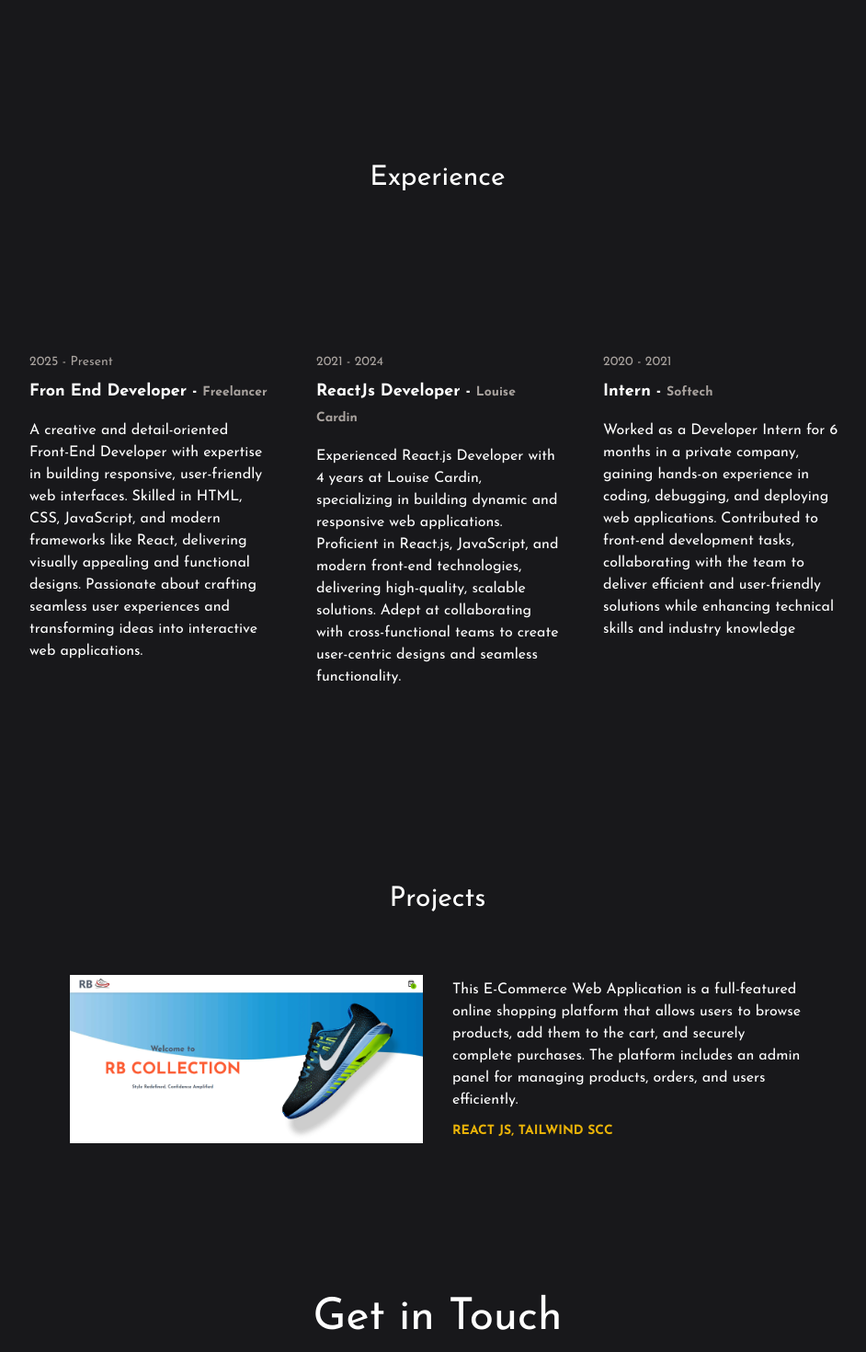
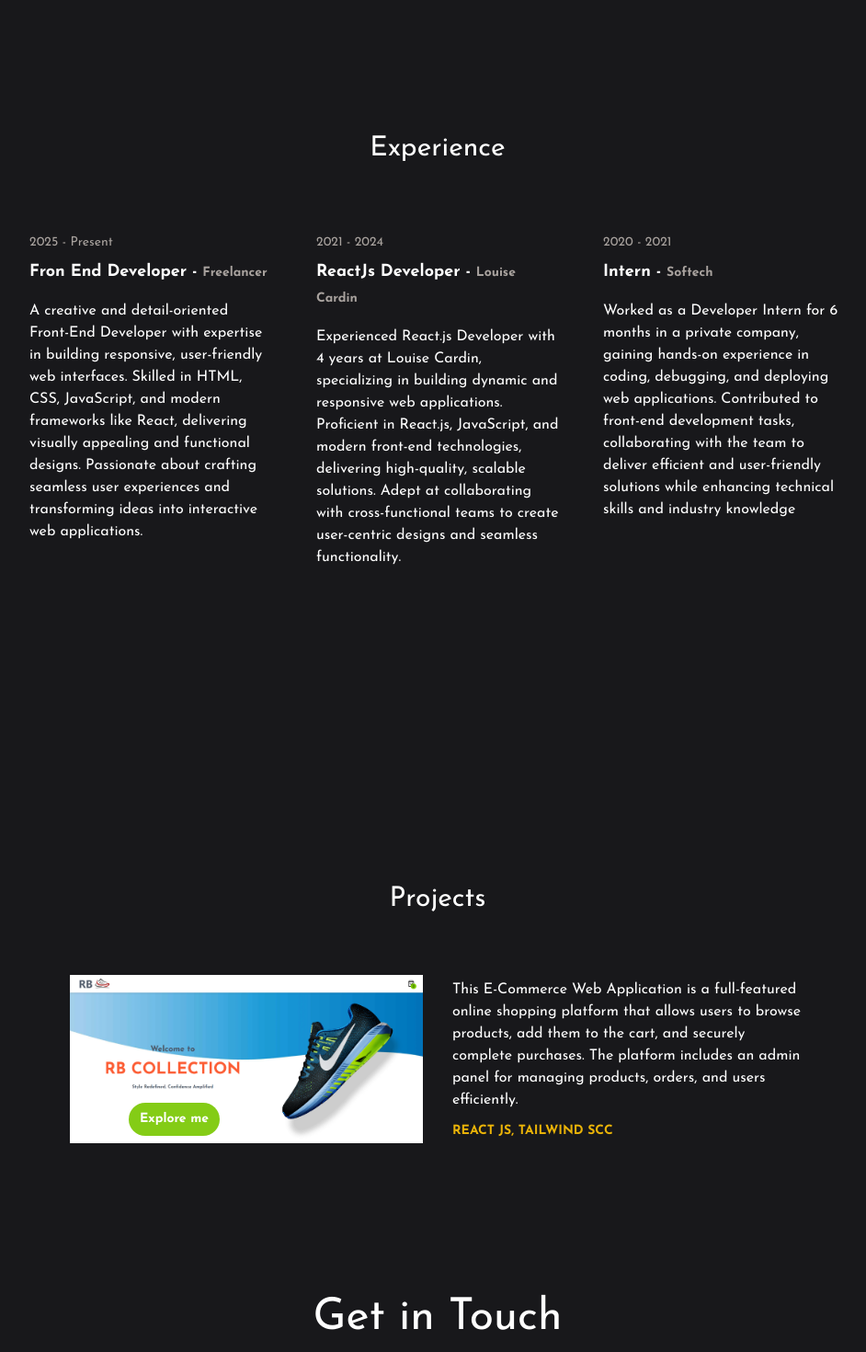
Before and after one commit to madyrock/portfolio, a React (Vite) app: page / in a window 1280 px wide. Shown: the part 1600-3070 px from the top of the page at 92% size, without its empty margins (164-1106 px from the left). Built offline with nearby package versions, Linux system fonts and the light colour scheme; a web font is replaced by a local one.

Commit message:
Updated with some issues

```diff
--- a/src/components/Contact.jsx
+++ b/src/components/Contact.jsx
@@ -31,7 +31,7 @@ const Contact = () => {
          initial={{ opacity: 0, x: -100 }}
          transition={{ duration: 1.5 }}
         className='flex gap-4 justify-center items-center mt-5'>
-          1
+
         <Mail size={32} className='text-white'/>
         <a href="mailto:mudassirghazi1121@gmail.com" className="text-white text-xl sm:text-2xl">mudassirghazi1121@gmail.com</a>
         </motion.div>
--- a/src/components/Experience.jsx
+++ b/src/components/Experience.jsx
@@ -9,9 +9,9 @@ const Experience = () => {
     <div className="md:h-[120vh] p-4 lg:h-screen w-full bg-zinc-900">
       <h2
       data-aos="zoom-in"
-      className="text-white py-12 text-center text-3xl">Experience</h2>
+      className="text-white pt-4 text-center text-3xl">Experience</h2>
 
-      <div className=" mb-8 flex flex-wrap lg:justify-center mt-[100px]">
+      <div className="  flex flex-wrap lg:justify-center mt-[50px]">
         <div className="w-full lg:w-1/4 p-6">
 
         <motion.div
--- a/src/components/Projects.jsx
+++ b/src/components/Projects.jsx
@@ -1,6 +1,7 @@
 import React from "react";
 
 function Projects() {
+
   return (
     <>
       <div className="w-full flex justify-center  bg-zinc-900 items-center">
@@ -13,8 +14,11 @@ function Projects() {
             Projects
           </h2>
           <div className=" w-full flex flex-wrap justify-center items-center">
-            <div className="max-w-[500px] lg:max-w-sm bg-white m-4 flex justify-center items-center">
+            <div className="relative max-w-[500px] lg:max-w-sm bg-white m-4 flex justify-center items-center">
               <img src="./project1.png" alt="" />
+              <div className="absolute left-16 bottom-2">
+                <button className=" py-2 px-3 bg-lime-500 hover:bg-lime-600 text-white text-sm font-bold rounded-full"><a href="https://rb-shoes.vercel.app/">Explore me</a></button>
+              </div>
             </div>
             <div className="max-w-[500px] lg:max-w-sm  m-4 flex justify-center items-center">
               <div className="flex flex-col gap-3 justify-start items-start">
```
